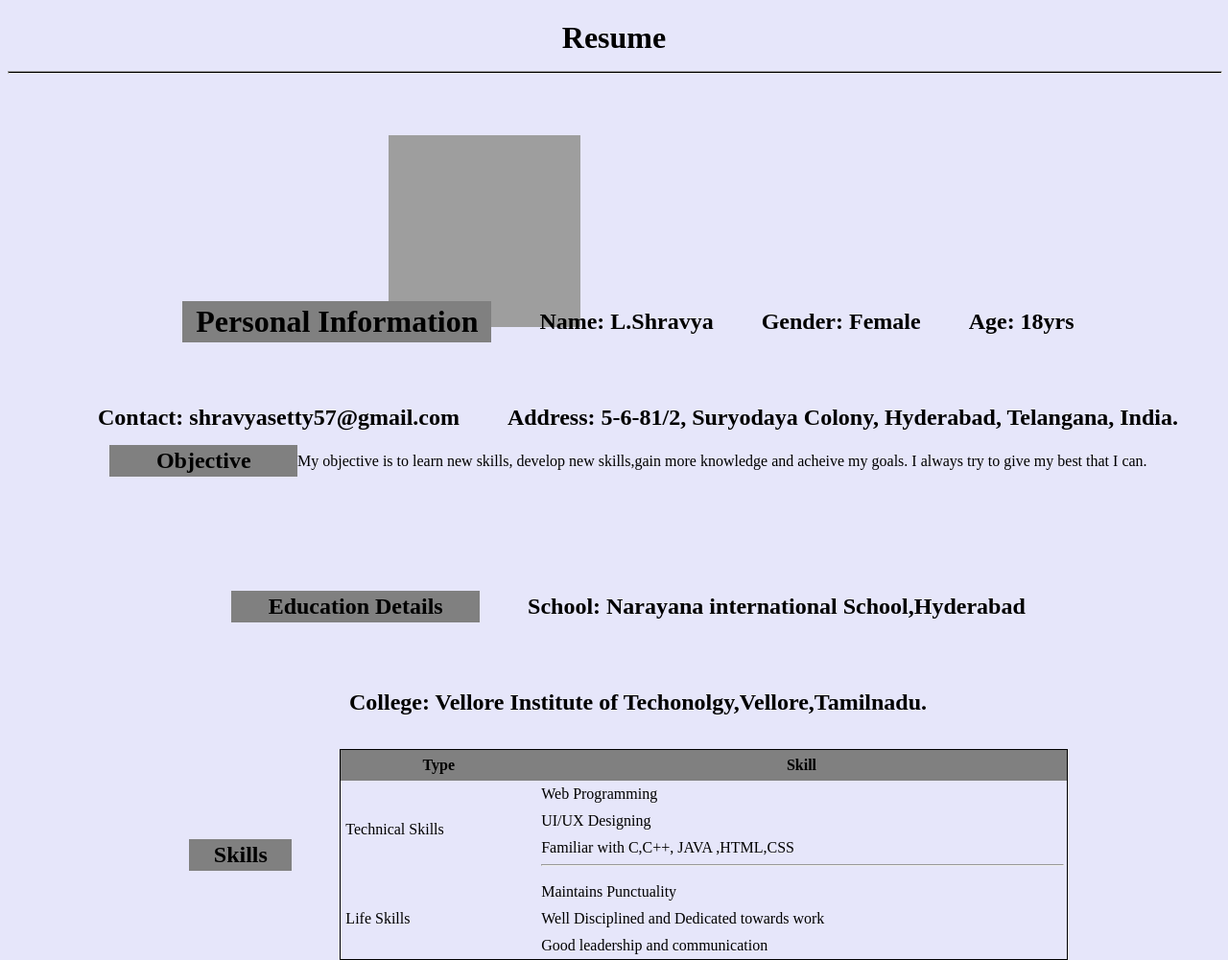
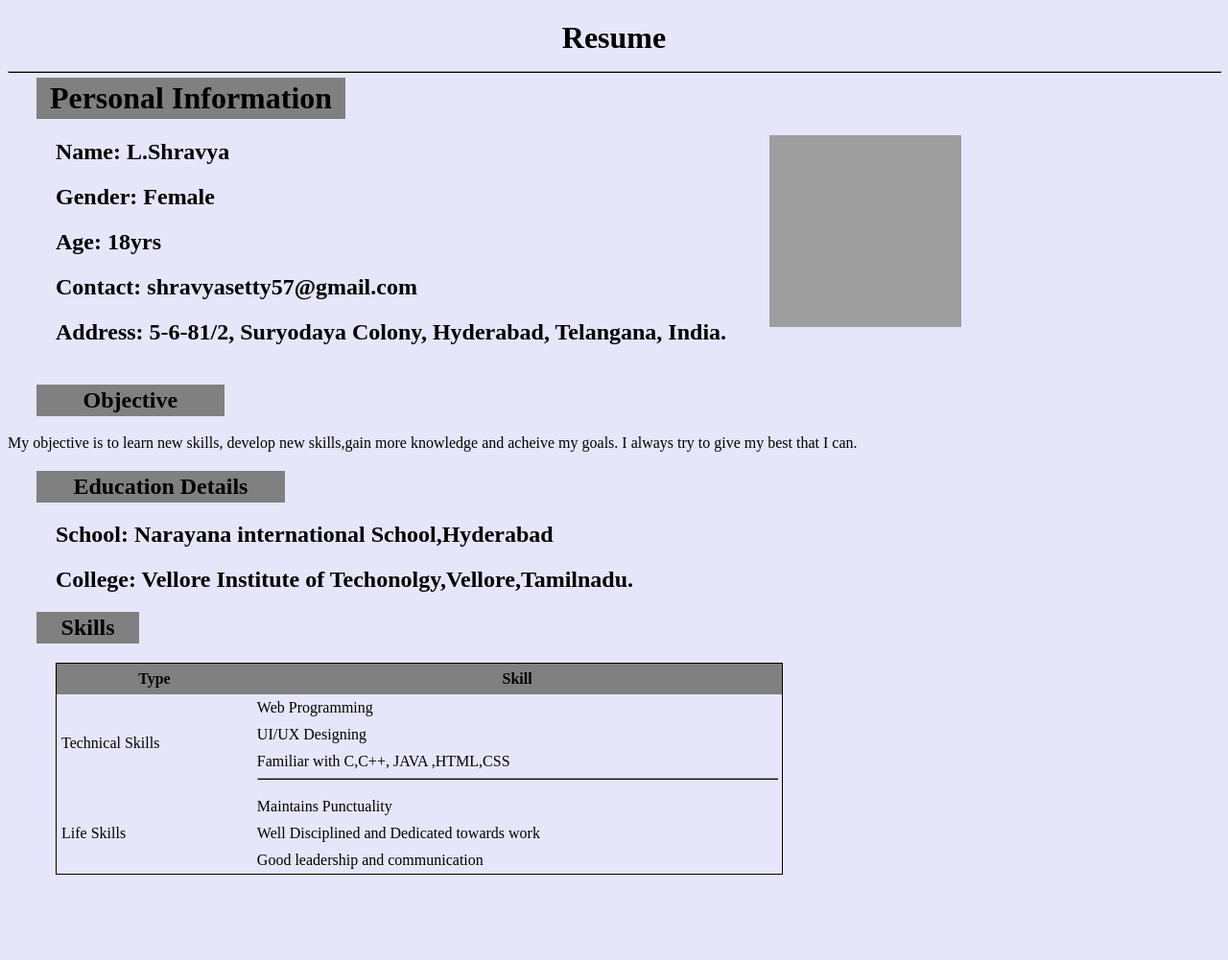
Before and after one commit to ShravyaLagishetty/resume, a plain HTML site: page index.html in a window 1280 px wide. Shown: the whole page at 96% size. After the commit the page ends 920 px from the top, so only its background shows below. Drawn offline with Linux system fonts and the light colour scheme; grey boxes are pictures that could not be loaded.

Commit message:
Update index.html

```diff
--- a/index.html
+++ b/index.html
@@ -12,25 +12,6 @@
             align-items: center;
             flex-flow: wrap;
             flex-grow: 20%;
-        }
-        div
-        {
-            display: flex;
-            height: 200px;
-            flex-direction: row;
-            justify-content: center;
-            align-items: center;
-            flex-flow: wrap;
-
-        }
-        section
-        {
-            display: flex;
-            height: 200px;
-            flex-direction: row;
-            justify-content: center;
-            align-items: center;
-            flex-flow: wrap;
         }
         body
         {
```
